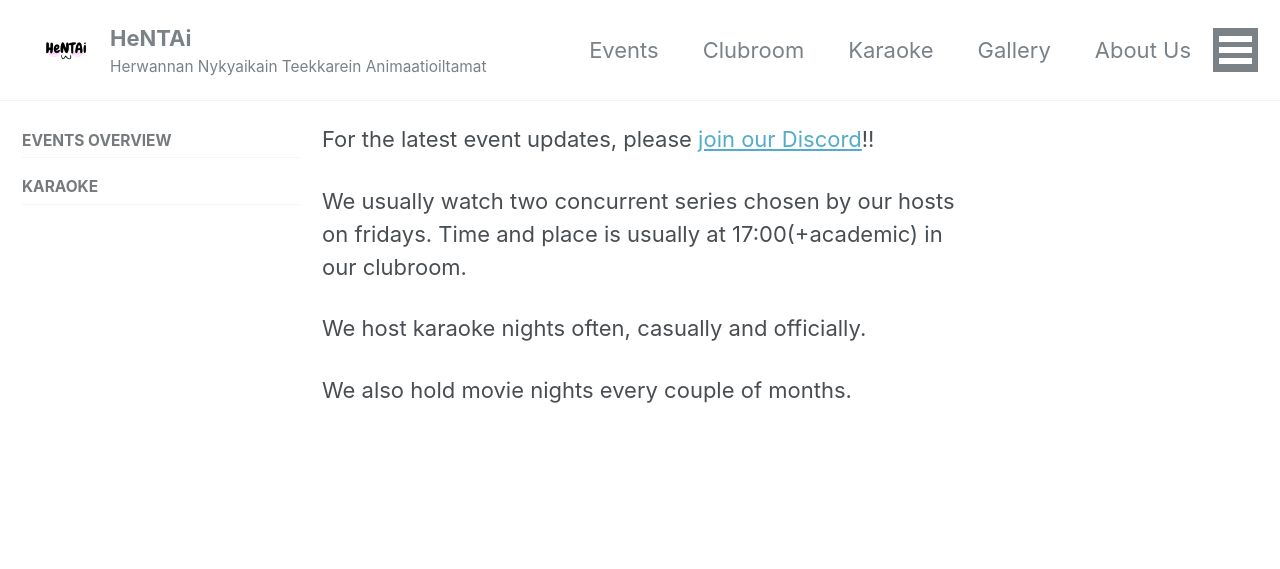
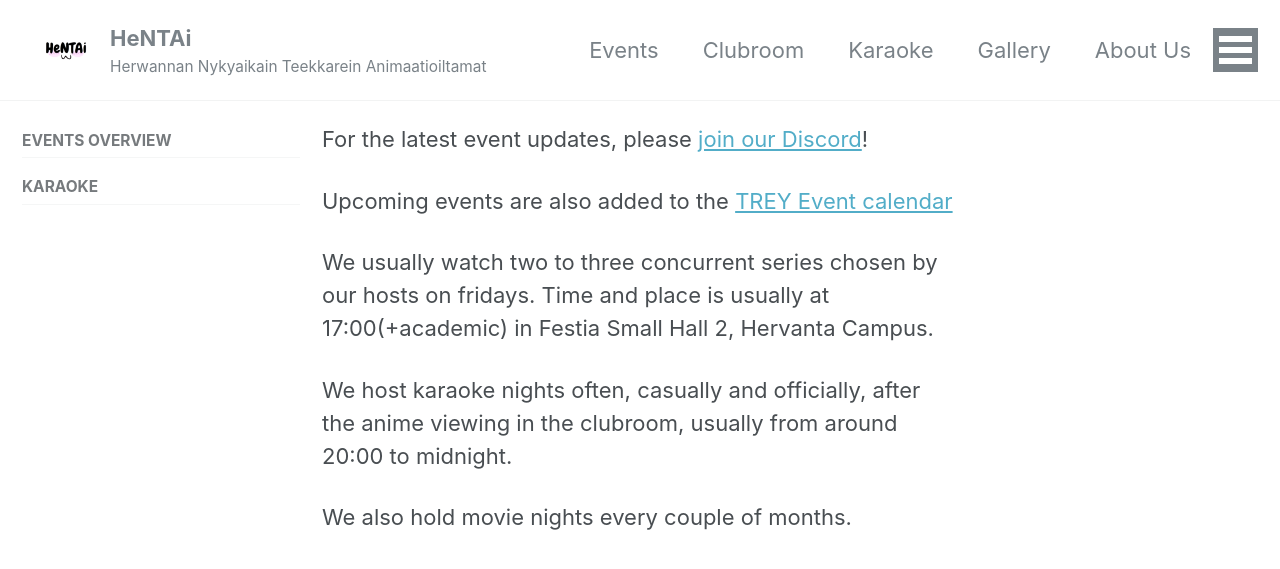
Before and after one commit to HNTA-Club/website, a Jekyll site: the page built from _pages/events.md, in a window 1280 px wide and 900 px high. Shown: the top 569 px of the window. Built offline with Jekyll 4.4.1, drawn with Linux system fonts in a browser that asks for light colours; cached includes are drawn as plain includes; nearby versions of some CDN libraries.

Commit message:
add more stuff to the events page

```diff
--- a/_pages/events.md
+++ b/_pages/events.md
@@ -4,11 +4,13 @@ permalink: /events/
 sidebar:
   nav: "events"
 ---
-For the latest event updates, please [join our Discord](https://discord.gg/uZJqHH7)!!
+For the latest event updates, please [join our Discord](https://discord.gg/uZJqHH7)!
 
-We usually watch two concurrent series chosen by our hosts on fridays.
-Time and place is usually at 17:00(+academic) in our clubroom.
+Upcoming events are also added to the [TREY Event calendar](https://treykalenteri.fi/organizers/99)
 
-We host karaoke nights often, casually and officially.
+We usually watch two to three concurrent series chosen by our hosts on fridays.
+Time and place is usually at 17:00(+academic) in Festia Small Hall 2, Hervanta Campus.
+
+We host karaoke nights often, casually and officially, after the anime viewing in the clubroom, usually from around 20:00 to midnight.
 
 We also hold movie nights every couple of months.
```
